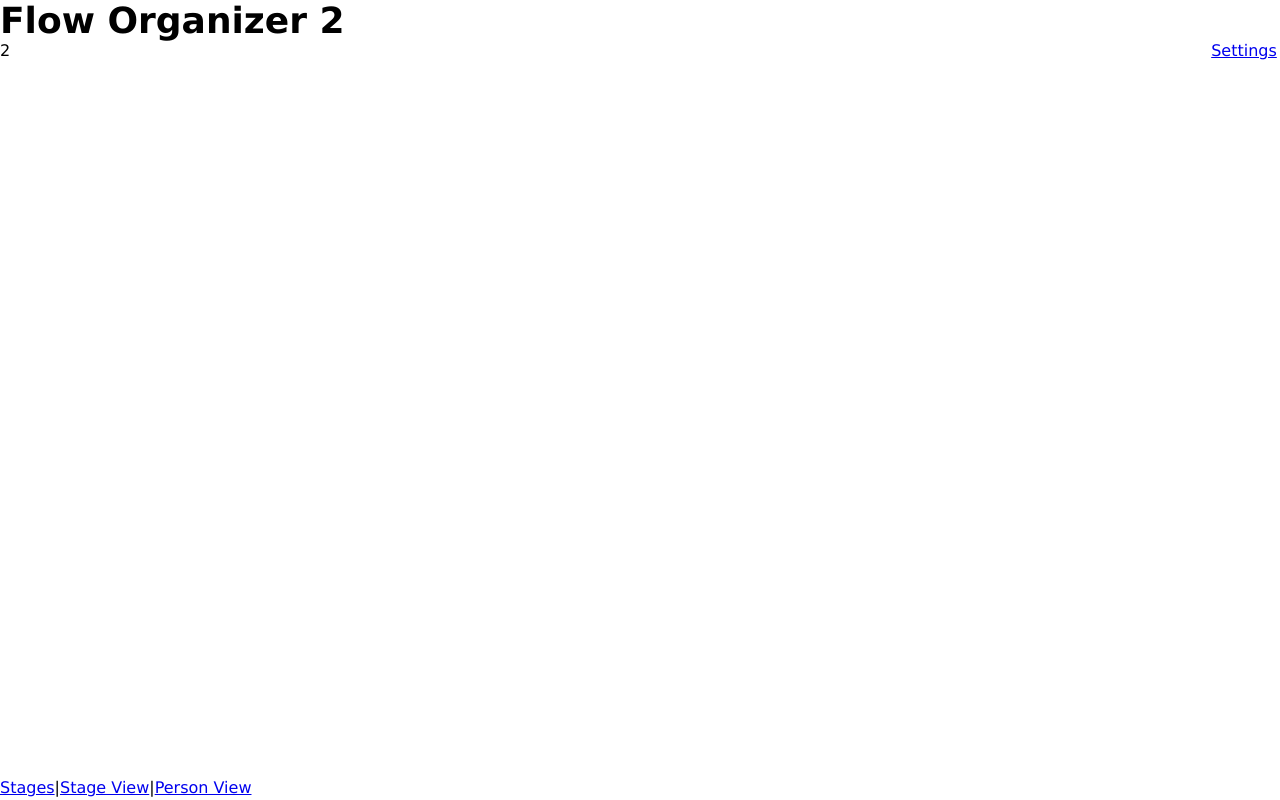
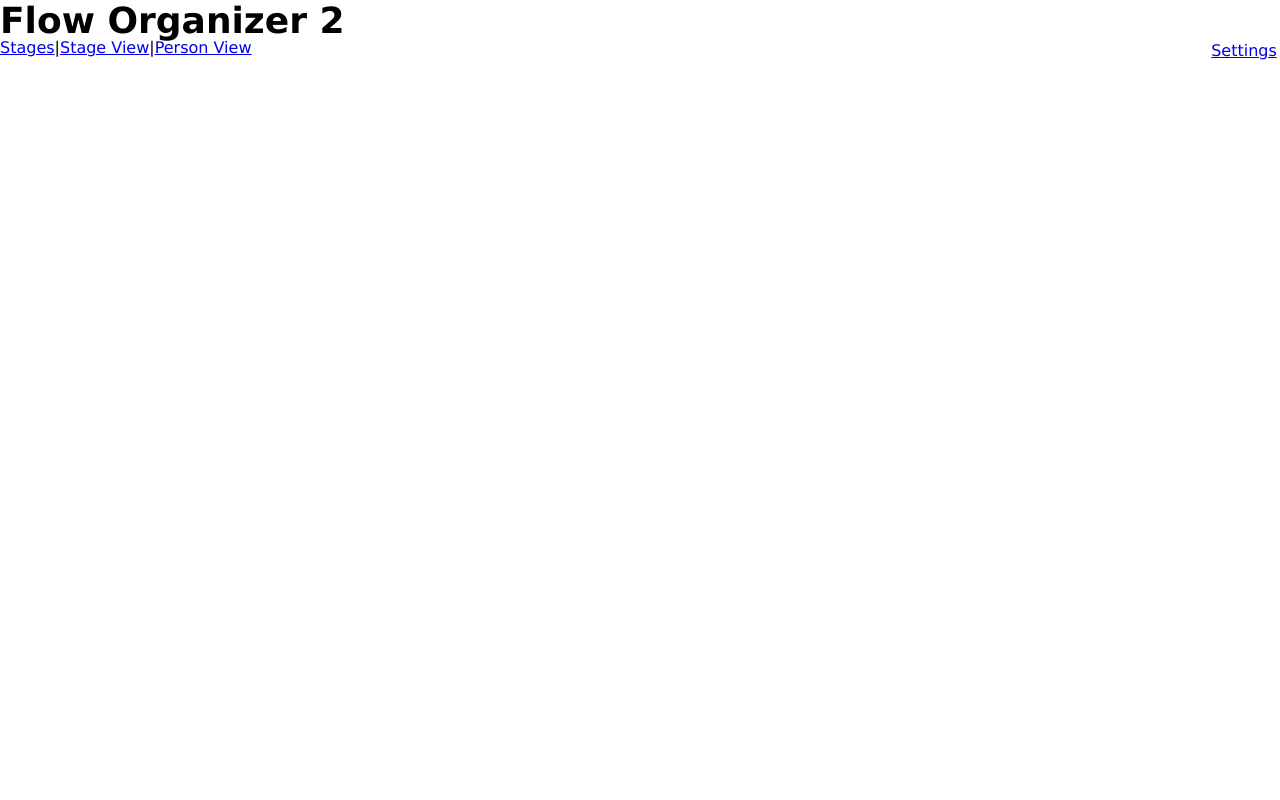
Before and after one commit to danprime/flow, a plain HTML site: page index.html in a window 1280 px wide. Drawn offline with Linux system fonts and the light colour scheme; some packages are replaced by stand-ins of ours.

Commit message:
Cleaned up angular check

```diff
--- a/index.html
+++ b/index.html
@@ -23,9 +23,7 @@
 <a href="#/settings" style="float:right;margin-right:0.2em;">Settings</a>
 </div>
   <div ng-view></div>
-  {{1+1}}
-
-  <div id="footer" style="position:absolute;bottom:0.2em;">
+  <div id="footer" style="position:relative;bottom:0.2em;">
   <a href="#/stages">Stages</a>|<a href="#/stageview/1">Stage View</a>|<a href="#/personview/1">Person View</a>
   </div>
 </body>
```
